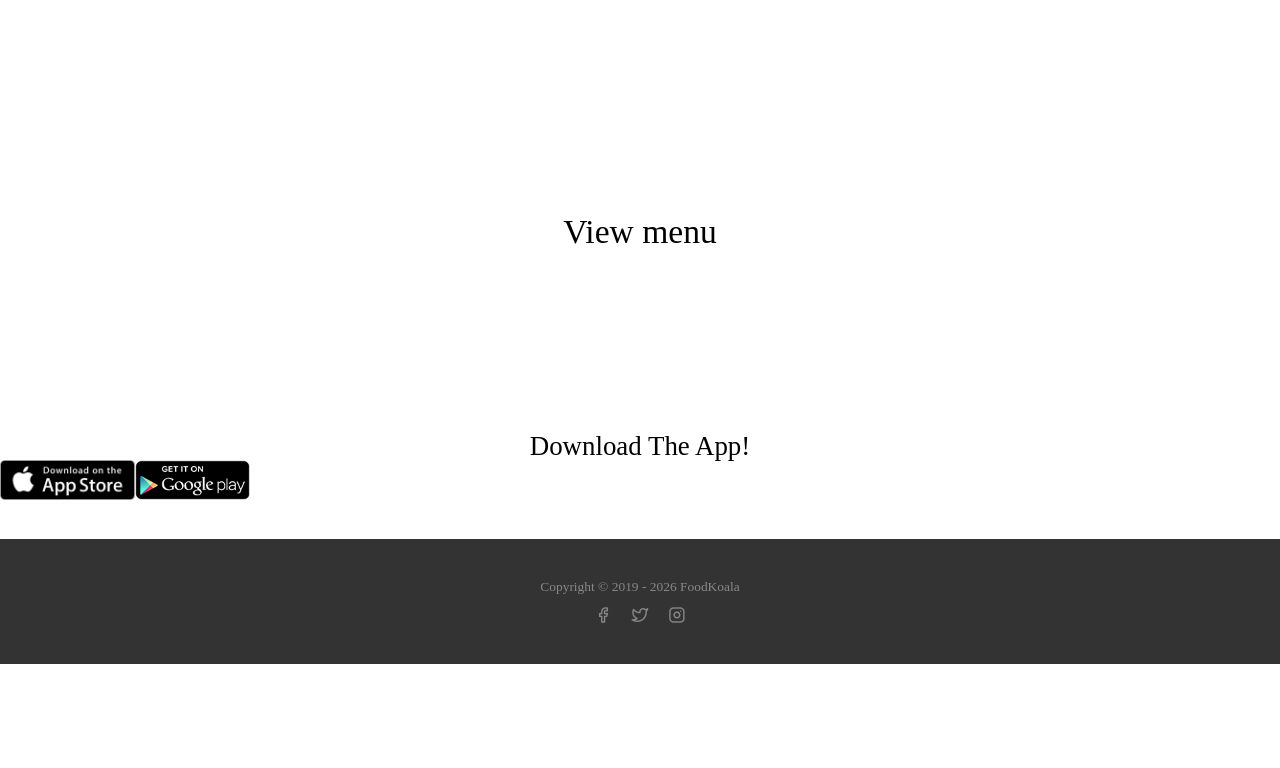
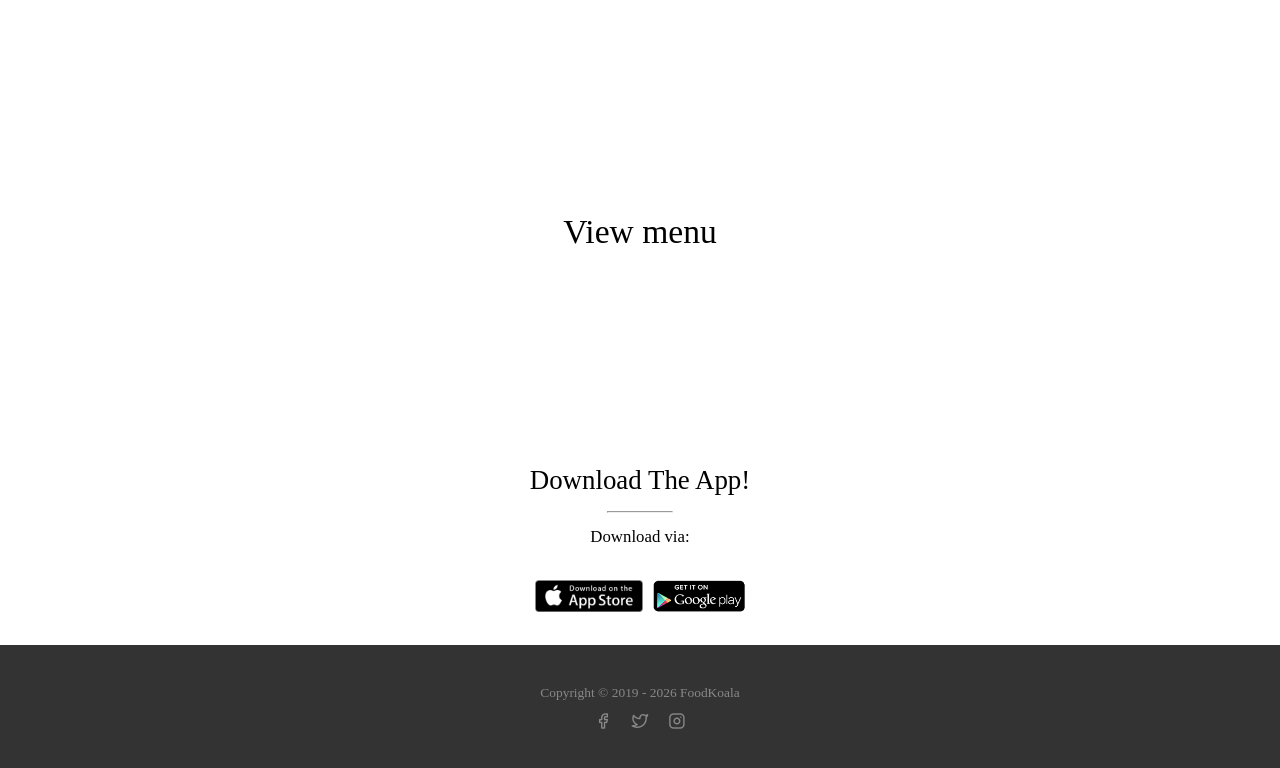
Before and after one commit to cate-k/food-koala, a website: page src/index.pug in a window 1280 px wide. Shown: the part 1258-2026 px from the top of the page. Before the commit the page ends 1922 px from the top, so only its background shows below. Drawn offline with nearby package versions, Linux system fonts and the light colour scheme; files that its build step writes are made by us from their sources; files whose address does not match are found by name; a web font is replaced by a local one.

Commit message:
Adjusted the height and width of the download images for all devices.

```diff
--- a/src/_component/layout/layout-mobile.scss
+++ b/src/_component/layout/layout-mobile.scss
@@ -188,3 +188,33 @@ body {
         }
     }
 }
+
+//- Testimonials
+
+
+//- Download the app
+.download-body {
+    text-align: center;
+    font-size: 0.5rem;
+    margin-bottom: 1rem;
+}
+
+.download {
+    display: flex;
+    justify-content: center;
+}
+
+.download-app {
+    background-image: url('asset/image/download-app-store.png');
+    background-size: cover;
+    height: 32px;
+    width: 108px;
+}
+
+.download-on-google {
+    background-image: url('asset/image/download-app-android.png');
+    background-size: cover;
+    height: 32px;
+    width: 91.7333px;
+    margin-left: 0.3rem;
+}
--- a/src/index.pug
+++ b/src/index.pug
@@ -23,9 +23,14 @@ block content
     .bg-food-img
         a(href="/weekly-menu") View menu
     br
+    .testimonials
+
+    br
+    p.intro-text Download the app!
+    hr.emerald-hr
+    p.download-body Download via:
     .download
-        p.intro-text Download the app!
-        a.download-app(href="#")
-            img(src="/asset/image/download-app-store.png", height="40", width="135", alt="Download on the App Store")
-        a.download-on-google(href="#")
-            img(src="/asset/image/download-app-android.png", height="40", width="114.667", alt="Get it on Google Play")
+        a(href="#")
+            .download-app
+        a(href="#")
+            .download-on-google
```
